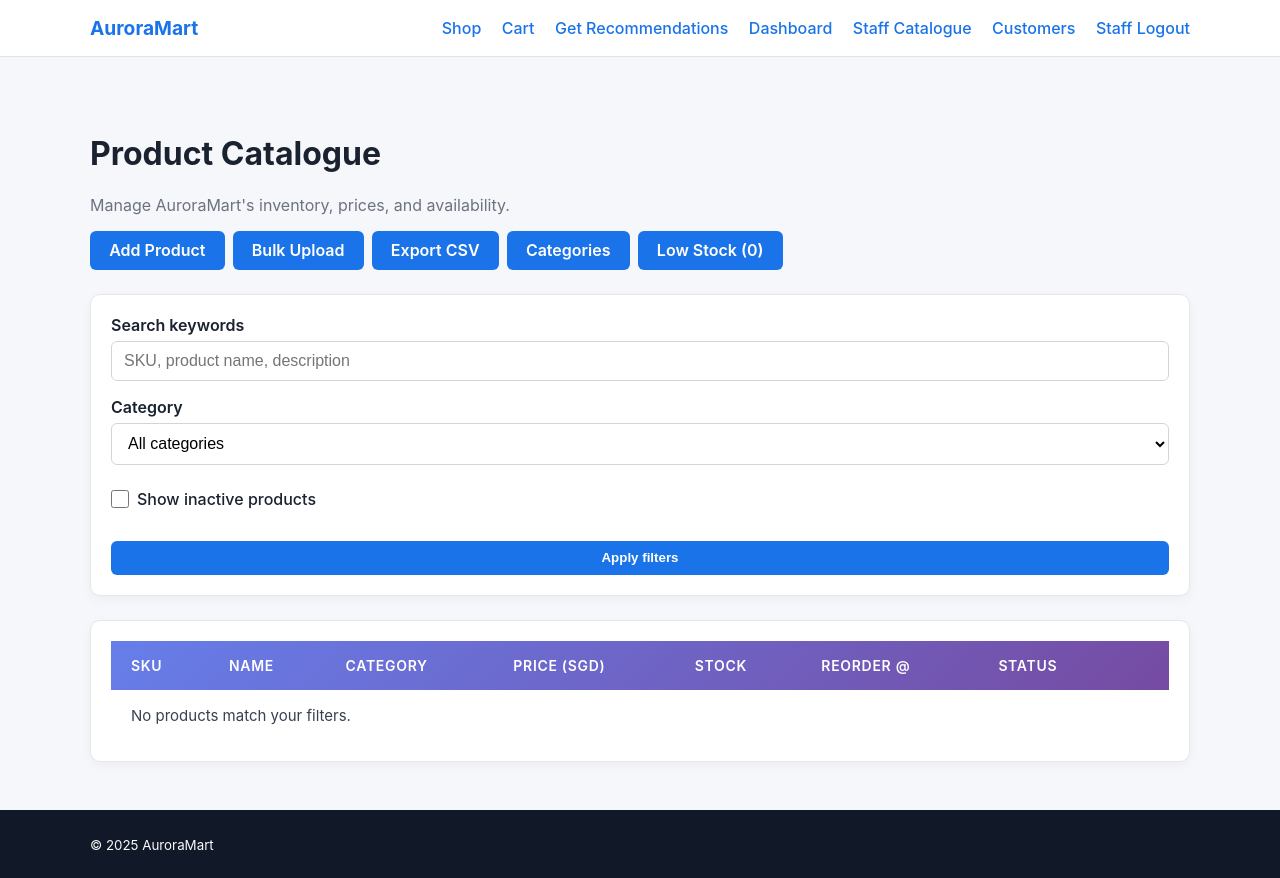
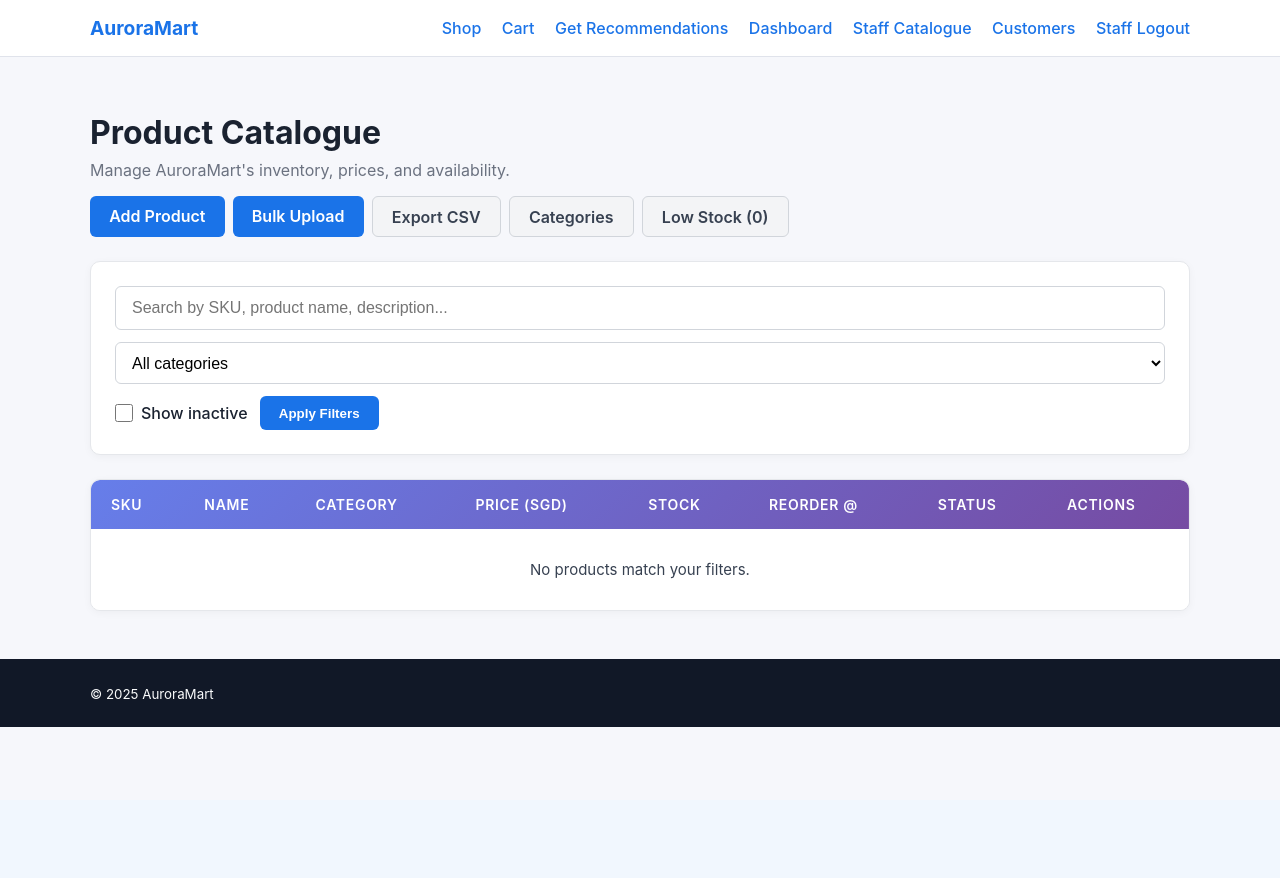
Before and after one commit to Path-yang/IS2108-Pair-Project, a Django app: page /api/catalog/staff/catalog/ in a window 1280 px wide. After the commit the page ends 727 px from the top, so only its background shows below. Run offline with Django 5.2, Linux system fonts and the light colour scheme; the visitor is signed in with stand-in values (Sample User, id 1); data that the repository does not hold is empty.

Commit message:
Align Product Catalogue table with consistent staff UI styling
- Apply staff-container wrapper and page-header component
- Use gradient table headers matching other staff pages
- Add badge components for product status (Active/Inactive)
- Update action buttons with consistent btn classes
- Add stock-critical highlighting for low inventory
- Improve responsive table layout

🤖 Generated with [Claude Code](https://claude.com/claude-code)

Co-Authored-By: Claude <noreply@anthropic.com>

```diff
--- a/auroramart/templates/staff/catalog/product_list.html
+++ b/auroramart/templates/staff/catalog/product_list.html
@@ -1,28 +1,25 @@
 {% extends "base.html" %}
 {% block title %}Catalogue · AuroraMart Staff{% endblock %}
 {% block content %}
-<header style="display:flex; align-items:center; justify-content:space-between; margin-bottom:1.5rem;">
+<div class="staff-container">
+    <div class="page-header">
         <div>
             <h1>Product Catalogue</h1>
             <p class="muted">Manage AuroraMart's inventory, prices, and availability.</p>
         </div>
-    <div style="display:flex; gap:0.5rem;">
-        <a class="button" href="{% url 'catalog:product_create' %}">Add Product</a>
-        <a class="button" href="{% url 'catalog:catalog_upload' %}">Bulk Upload</a>
-        <a class="button" href="{% url 'catalog:product_export' %}">Export CSV</a>
-        <a class="button" href="{% url 'catalog:category_management' %}">Categories</a>
-        <a class="button" href="{% url 'catalog:low_stock_list' %}">Low Stock ({{ low_stock_count }})</a>
+        <div class="button-group">
+            <a class="btn btn-primary" href="{% url 'catalog:product_create' %}">Add Product</a>
+            <a class="btn btn-primary" href="{% url 'catalog:catalog_upload' %}">Bulk Upload</a>
+            <a class="btn btn-secondary" href="{% url 'catalog:product_export' %}">Export CSV</a>
+            <a class="btn btn-secondary" href="{% url 'catalog:category_management' %}">Categories</a>
+            <a class="btn btn-secondary" href="{% url 'catalog:low_stock_list' %}">Low Stock ({{ low_stock_count }})</a>
         </div>
-</header>
+    </div>
 
-<form method="get" class="card form-grid" style="margin-bottom:1.5rem;">
-    <div>
-        <label for="id_q">Search keywords</label>
-        <input type="text" id="id_q" name="q" value="{{ search_query }}" placeholder="SKU, product name, description">
-    </div>
-    <div>
-        <label for="id_category">Category</label>
-        <select id="id_category" name="category">
+    <div class="toolbar">
+        <form method="get" class="search-form">
+            <input type="text" name="q" value="{{ search_query }}" placeholder="Search by SKU, product name, description...">
+            <select name="category">
                 <option value="">All categories</option>
                 {% for category in categories %}
                     <option value="{{ category.id }}" {% if selected_category|stringformat:'s' == category.id|stringformat:'s' %}selected{% endif %}>
@@ -30,16 +27,16 @@
                     </option>
                 {% endfor %}
             </select>
+            <label class="checkbox-label">
+                <input type="checkbox" name="show_inactive" value="1" {% if show_inactive %}checked{% endif %}>
+                Show inactive
+            </label>
+            <button type="submit" class="btn btn-primary">Apply Filters</button>
+        </form>
     </div>
-    <label style="display:flex; align-items:center; gap:0.5rem;">
-        <input type="checkbox" name="show_inactive" value="1" {% if show_inactive %}checked{% endif %}>
-        Show inactive products
-    </label>
-    <button type="submit">Apply filters</button>
-</form>
 
-<section class="card">
-    <table>
+    <div class="table-container">
+        <table class="data-table">
             <thead>
                 <tr>
                     <th>SKU</th>
@@ -49,7 +46,7 @@
                     <th>Stock</th>
                     <th>Reorder @</th>
                     <th>Status</th>
-                <th></th>
+                    <th>Actions</th>
                 </tr>
             </thead>
             <tbody>
@@ -59,39 +56,42 @@
                         <td>{{ product.name }}</td>
                         <td>{{ product.category.name }}{% if product.subcategory %} › {{ product.subcategory.name }}{% endif %}</td>
                         <td>${{ product.unit_price }}</td>
-                    <td {% if product.quantity_on_hand <= product.reorder_quantity %}style="color:#b91c1c;"{% endif %}>
+                        <td class="{% if product.quantity_on_hand <= product.reorder_quantity %}stock-critical{% endif %}">
                             {{ product.quantity_on_hand }}
                         </td>
                         <td>{{ product.reorder_quantity }}</td>
                         <td>
                             {% if product.is_active %}
-                            <span style="color:#047857;">Active</span>
+                                <span class="badge badge-success">Active</span>
                             {% else %}
-                            <span style="color:#92400e;">Inactive</span>
+                                <span class="badge badge-warning">Inactive</span>
                             {% endif %}
                         </td>
-                    <td style="text-align:right;">
-                        <a href="{% url 'catalog:product_update' product.pk %}">Edit</a>
+                        <td>
+                            <a href="{% url 'catalog:product_update' product.pk %}" class="btn btn-sm btn-primary">Edit</a>
                             {% if product.is_active %}
-                            <form method="post" action="{% url 'catalog:product_deactivate' product.pk %}" style="display:inline;">
+                                <form method="post" action="{% url 'catalog:product_deactivate' product.pk %}" style="display:inline; margin-left:0.5rem;">
                                     {% csrf_token %}
-                                <button type="submit" class="button" style="background:#b91c1c; margin-left:0.5rem;">Deactivate</button>
+                                    <button type="submit" class="btn btn-sm btn-secondary" style="background:#dc2626; color:#fff;">Deactivate</button>
                                 </form>
                             {% else %}
-                            <form method="post" action="{% url 'catalog:product_reactivate' product.pk %}" style="display:inline;">
+                                <form method="post" action="{% url 'catalog:product_reactivate' product.pk %}" style="display:inline; margin-left:0.5rem;">
                                     {% csrf_token %}
-                                <button type="submit" class="button" style="background:#047857; margin-left:0.5rem;">Reactivate</button>
+                                    <button type="submit" class="btn btn-sm btn-secondary" style="background:#047857; color:#fff;">Reactivate</button>
                                 </form>
                             {% endif %}
                         </td>
                     </tr>
                 {% empty %}
                     <tr>
-                    <td colspan="8">No products match your filters.</td>
+                        <td colspan="8" class="empty-state">
+                            <p>No products match your filters.</p>
+                        </td>
                     </tr>
                 {% endfor %}
             </tbody>
         </table>
+    </div>
     {% if is_paginated %}
         <div style="margin-top:1rem; display:flex; justify-content:flex-end; gap:0.75rem;">
             {% if page_obj.has_previous %}
```
Lines whose indentation alone changed are shown as unchanged.
